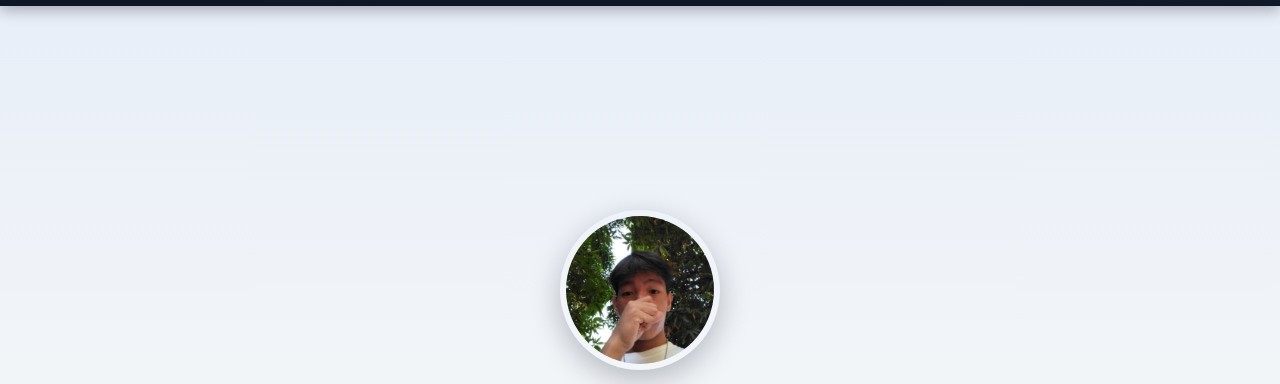
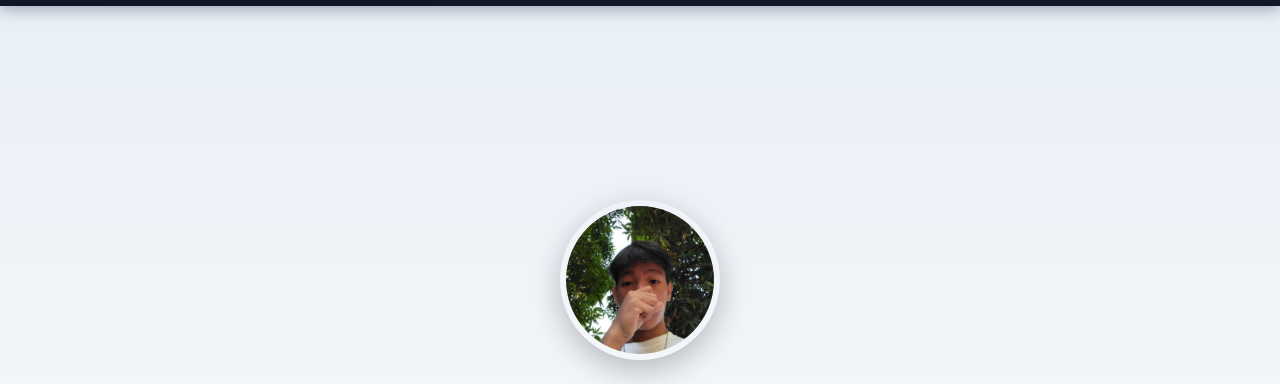
Before and after one commit to deguzmancarlandrew-collab/portfolio, a plain HTML site: page index.html in a window 1280 px wide. Shown: the part 58-442 px from the top of the page. Drawn offline with Linux system fonts and the light colour scheme.

Commit message:
Update style.css

```diff
--- a/style.css
+++ b/style.css
@@ -83,21 +83,28 @@ body{
 /* ---------------------------
    Sections layout
    --------------------------- */
-main{margin-top:64px}
-.section{
-  min-height:calc(100vh - 64px);
-  padding:64px 20px;
-  display:none;
-  opacity:0;
-  transform:translateY(10px);
-  transition:opacity .45s ease, transform .45s ease;
+main {
+  margin-top: 0; /* Remove margin so no extra space */
 }
-.section.active{
-  display:block;
-  opacity:1;
-  transform:translateY(0);
-  outline:none;
+
+.section {
+  min-height: 100vh; /* Full viewport height */
+  padding-top: 64px; /* Push content below navbar */
+  padding-left: 20px;
+  padding-right: 20px;
+  padding-bottom: 20px;
+  display: none;
+  opacity: 0;
+  transform: translateY(10px);
+  transition: opacity 0.45s ease, transform 0.45s ease;
 }
+
+.section.active {
+  display: block;
+  opacity: 1;
+  transform: translateY(0);
+}
+
 
 /* container for centered content */
 .container{max-width:1100px; margin:0 auto}
```
